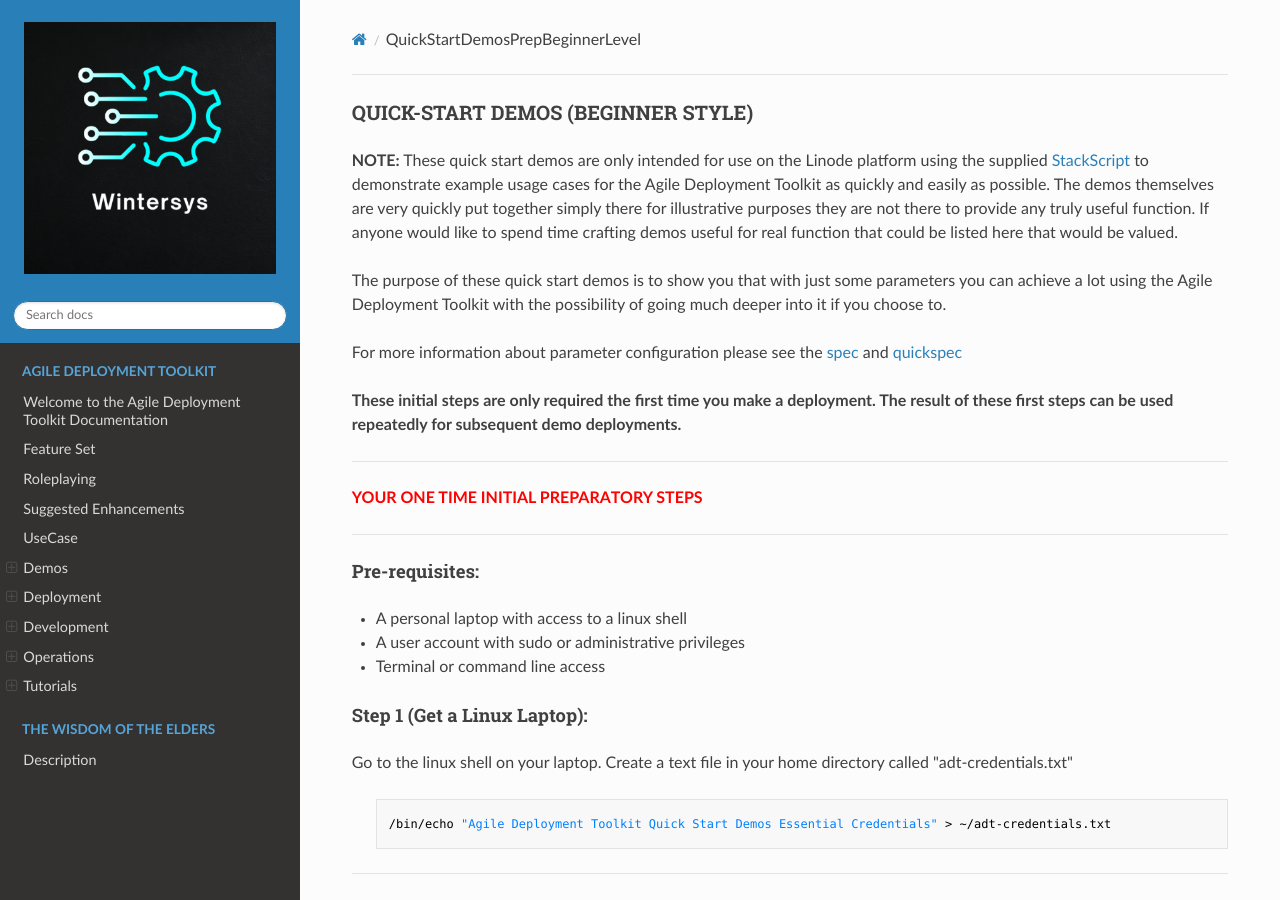
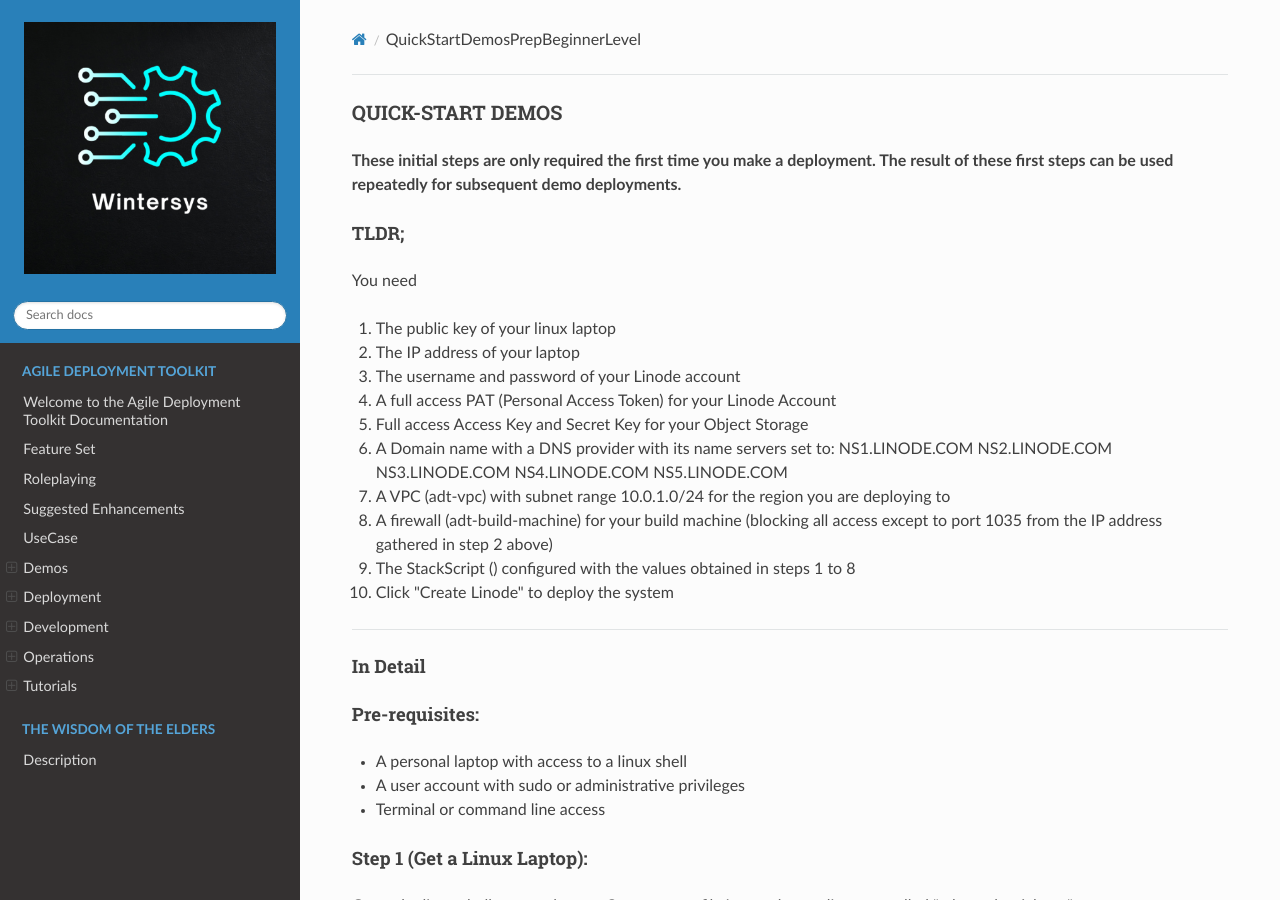
Before and after one commit to wintersys-dev/adt-documentation, an MkDocs documentation site: the page built from docs/Agile Deployment Toolkit/Demos/QuickStartDemosPrepBeginnerLevel.md, in a window 1280 px wide and 900 px high. Built offline with MkDocs 1.6.1, drawn with Linux system fonts in a browser that asks for light colours; nearby versions of some CDN libraries.

Commit message:
Update QuickStartDemosPrepBeginnerLevel.md

```diff
--- a/docs/Agile Deployment Toolkit/Demos/QuickStartDemosPrepBeginnerLevel.md
+++ b/docs/Agile Deployment Toolkit/Demos/QuickStartDemosPrepBeginnerLevel.md
@@ -1,17 +1,25 @@
-### QUICK-START DEMOS  (BEGINNER STYLE)
-
-**NOTE:** These quick start demos are only intended for use on the Linode platform using the supplied [StackScript](https://cloud.linode.com/stackscripts/635271) to demonstrate example usage cases for the Agile Deployment Toolkit as quickly and easily as possible.  The demos themselves are very quickly put together simply there for illustrative purposes they are not there to provide any truly useful function. If anyone would like to spend time crafting demos useful for real function that could be listed here that would be valued.
-
-The purpose of these quick start demos is to show you that with just some parameters you can achieve a lot using the Agile Deployment Toolkit with the possibility of going much deeper into it if you choose to.
-
-For more information about parameter configuration please see the [spec](https://github.com/wintersys-dev/adt-build-machine-scripts/blob/main/templatedconfigurations/specification.md) and [quickspec](https://github.com/wintersys-dev/adt-build-machine-scripts/blob/main/templatedconfigurations/quick_specification.dat)
+### QUICK-START DEMOS
 
 **These initial steps are only required the first time you make a deployment. The result of these first steps can be used repeatedly for subsequent demo deployments.**
 
---------------------------
-<span style="color:red">**YOUR ONE TIME INITIAL PREPARATORY STEPS**</span>
+#### TLDR;
 
---------------------------
+You need
+
+1. The public key of your linux laptop
+2. The IP address of your laptop
+3. The username and password of your Linode account
+4. A full access PAT (Personal Access Token) for your Linode Account
+5. Full access Access Key and Secret Key for your Object Storage
+6. A Domain name with a DNS provider with its name servers set to: NS1.LINODE.COM  NS2.LINODE.COM  NS3.LINODE.COM  NS4.LINODE.COM  NS5.LINODE.COM
+7. A VPC (adt-vpc) with subnet range 10.0.1.0/24 for the region you are deploying to
+8. A firewall (adt-build-machine) for your build machine (blocking all access except to port 1035 from the IP address gathered in step 2 above)
+9. The StackScript () configured with the values obtained in steps 1 to 8
+10. Click "Create Linode" to deploy the system
+
+--------------------------------------------------------------------------------------------------------------------------
+
+#### In Detail
 
 #### Pre-requisites:
 
```
